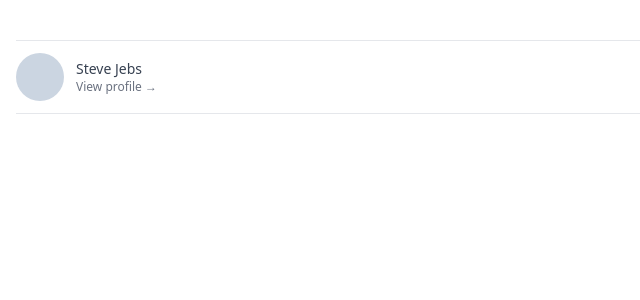
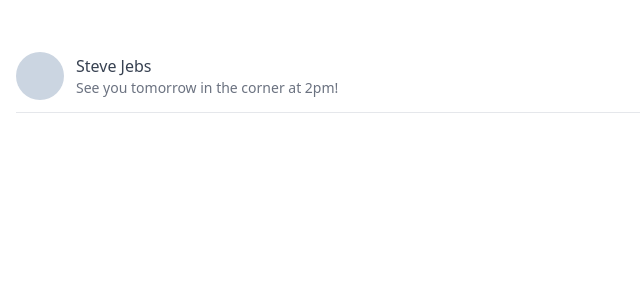
Before and after one commit to blkluv/next_carrot_market, a Next.js app: page /chats in a window 1280 px wide. Shown: the top 300 px of the page, without its empty margins (0-640 px from the left). Built offline with nearby package versions, Linux system fonts and the light colour scheme.

Commit message:
border-t 삭제, 폰트 크기 조절, 메세지 수정

```diff
--- a/src/pages/chats.tsx
+++ b/src/pages/chats.tsx
@@ -2,12 +2,12 @@ import type { NextPage } from "next";
 
 const Chats: NextPage = () => {
     return <div className="px-4 py-10">
-        <div className="flex items-center py-3 space-x-3 border-t border-b cursor-pointer">
+        <div className="flex items-center py-3 space-x-3 border-b cursor-pointer">
           <div className="w-12 h-12 rounded-full bg-slate-300" />
           <div>
-            <p className="text-sm font-medium text-gray-700">Steve Jebs</p>
-            <p className="text-xs font-medium text-gray-500">
-              View profile &rarr;
+            <p className="text-gray-700">Steve Jebs</p>
+            <p className="text-sm text-gray-500">
+                See you tomorrow in the corner at 2pm!
             </p>
           </div>
         </div>
```
